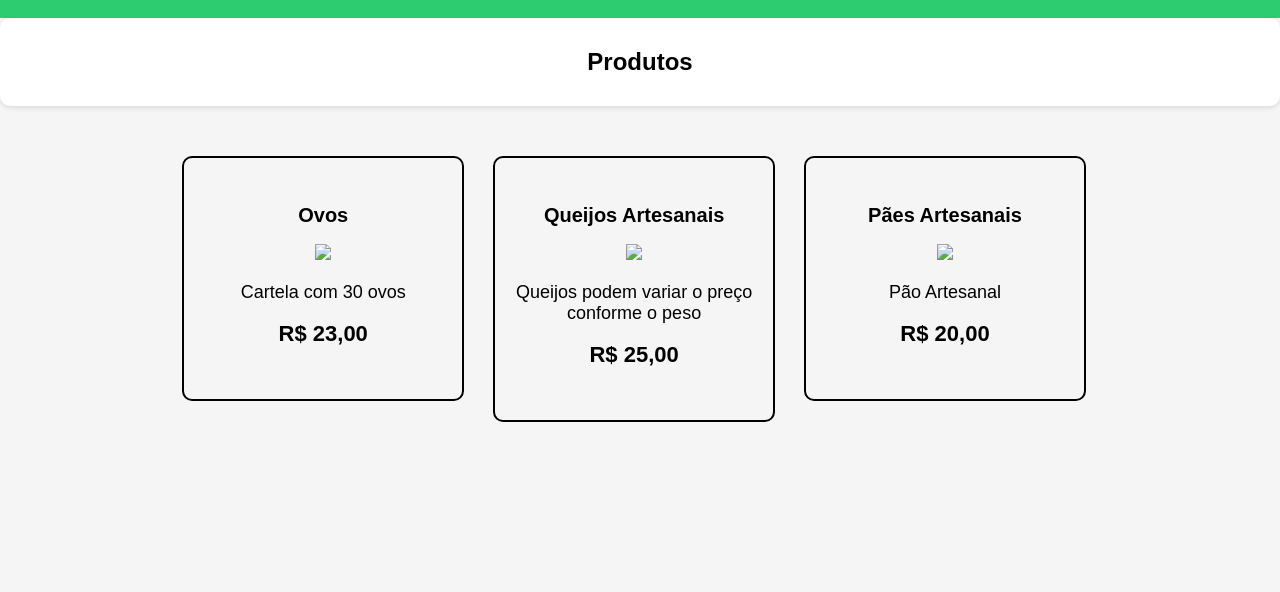
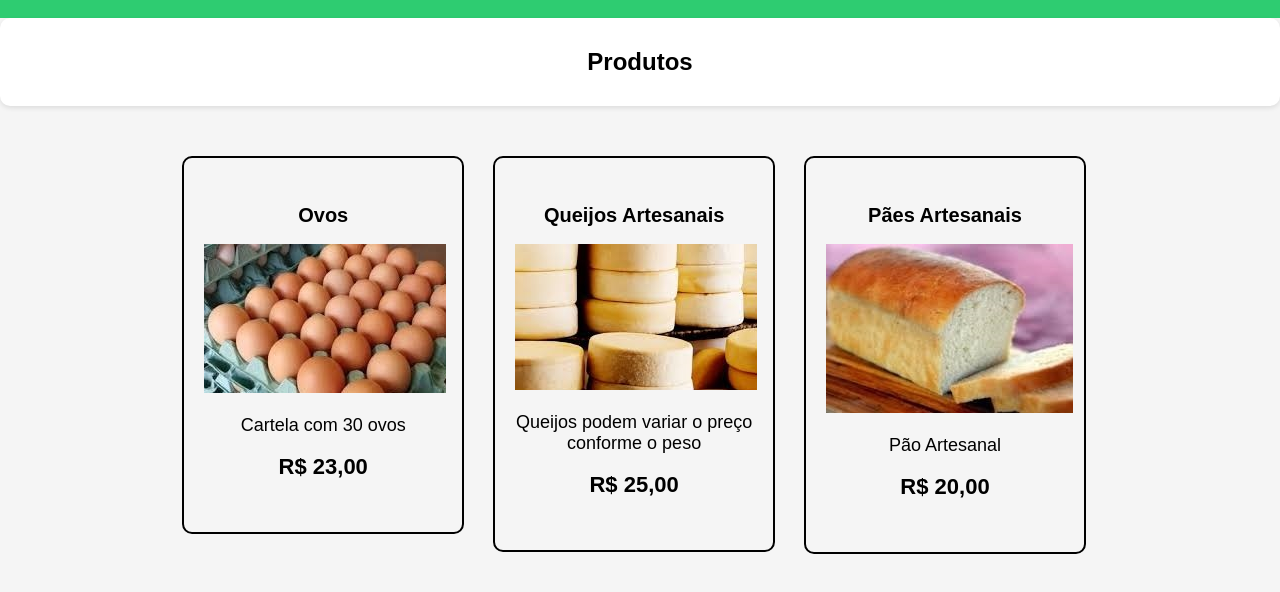
Before and after one commit to DanielHeerdt/Rural-Centro, a plain HTML site: page produtos.html in a window 1280 px wide. Shown: the part 120-712 px from the top of the page. Drawn offline with Linux system fonts and the light colour scheme.

Commit message:
Add files via upload

```diff
--- a/produtos.html
+++ b/produtos.html
@@ -28,19 +28,19 @@
         <ul class="produtos">
             <li>
                 <h2>Ovos</h2>
-                <img src="_imagens/ovos.jpeg">
+                <img src="ovos.jpeg">
                 <p class="produto-descricao">Cartela com 30 ovos</p>
                 <p class="produto-preco">R$ 23,00</p>
             </li>
             <li>
                 <h2>Queijos Artesanais</h2>
-                <img src="_imagens/queijos.jpeg">
+                <img src="queijos.jpeg">
                 <p class="produto-descricao">Queijos podem variar o preço conforme o peso </p>
                 <p class="produto-preco">R$ 25,00</p>
             </li>
             <li>
                 <h2>Pães Artesanais</h2>
-                <img src="_imagens/paes.jpeg">
+                <img src="paes.jpeg">
                 <p class="produto-descricao">Pão Artesanal</p>
                 <p class="produto-preco">R$ 20,00</p>
             </li>
```
Also changed, not shown: ovos.jpeg (added), paes.jpeg (added), queijos.jpeg (added).
